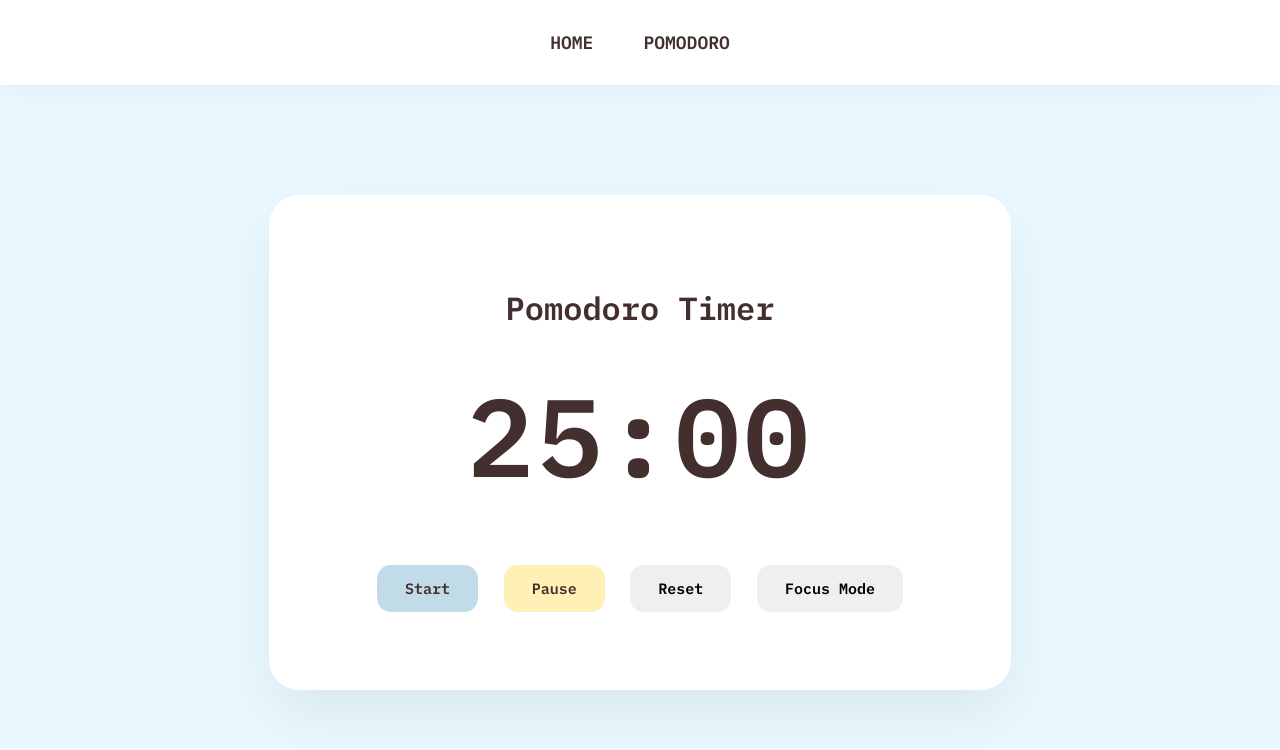
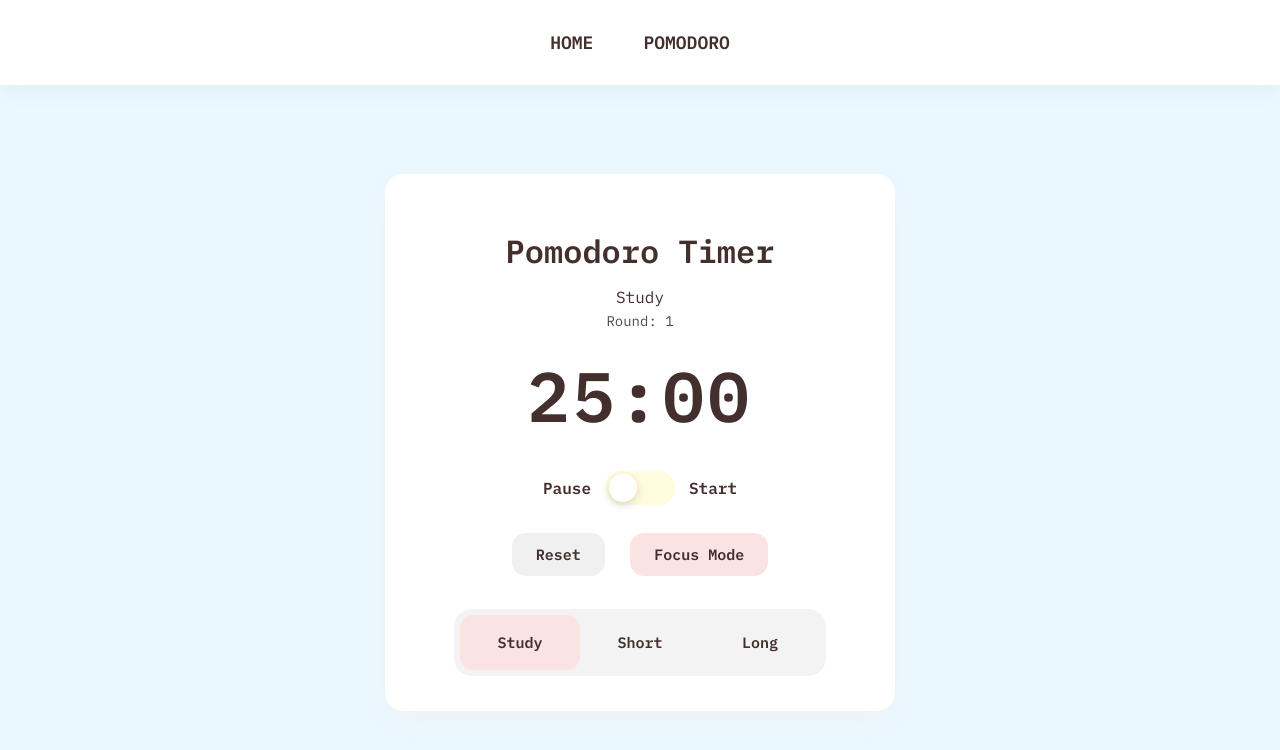
Before and after one commit to littletwinn/study-planner, a plain HTML site: page pomodoro.html in a window 1280 px wide. Drawn offline with Linux system fonts and the light colour scheme.

Commit message:
Add files via upload

```diff
--- a/pomodoro.html
+++ b/pomodoro.html
@@ -15,7 +15,7 @@ body{
   display:flex;
   flex-direction:column;
   height:100vh;
-  background:#eaf8ff; /* ฟ้าอ่อน สดใสกว่าเดิม */
+  background:#eaf8ff;
 }
 
 /* ===== NAVBAR ===== */
@@ -38,7 +38,7 @@ body{
 }
 
 .navbar a:hover{
-  color:#fff1b5;
+  color:#ffd8d8;
 }
 
 /* ===== MAIN ===== */
@@ -49,34 +49,89 @@ body{
   align-items:center;
 }
 
+/* ===== CARD ===== */
 .timer-card{
   background:#ffffff;
-  padding:70px 100px;
-  border-radius:30px;
+  padding:35px 45px;   /* ลด padding */
+  border-radius:18px;  /* ลดความโค้ง */
   text-align:center;
-  box-shadow:0 25px 60px rgba(0,0,0,0.07);
-  transition:0.3s;
+  box-shadow:0 10px 25px rgba(0,0,0,0.05);
+  border:none;         /* ❌ ตัดขอบออก */
+  max-width:420px;     /* ลดขนาด card */
+  width:90%;
+  transition:0.4s;
 }
 
 h1{
   color:#43302e;
   font-weight:600;
-  margin-bottom:35px;
+  margin-bottom:15px;
 }
 
-/* ===== TIMER ===== */
+#mode{
+  font-size:16px;
+  margin-bottom:5px;
+  color:#43302e;
+}
+
+#round{
+  font-size:14px;
+  margin-bottom:20px;
+  opacity:0.7;
+}
+
 .time{
-  font-size:110px;        /* ใหญ่ขึ้น */
-  font-weight:600;        /* หนา */
+  font-size:70px;
+  font-weight:600;
   color:#43302e;
-  margin:25px 0 50px 0;
+  margin:20px 0 30px 0;
   letter-spacing:3px;
-  transition:0.3s ease;
+}
+
+/* ===== TOGGLE SWITCH ===== */
+.toggle-container{
+  display:flex;
+  justify-content:center;
+  align-items:center;
+  gap:14px;
+  margin-bottom:20px;
+  font-weight:600;
+  color:#43302e;
+}
+
+.toggle-switch{
+  width:70px;
+  height:34px;
+  background:#fffcdd;
+  border-radius:50px;
+  position:relative;
+  cursor:pointer;
+  transition:0.3s;
+}
+
+.toggle-circle{
+  width:28px;
+  height:28px;
+  background:white;
+  border-radius:50%;
+  position:absolute;
+  top:3px;
+  left:4px;
+  transition:0.3s;
+  box-shadow:0 3px 8px rgba(0,0,0,0.15);
+}
+
+.toggle-switch.active{
+  background:#d9f2ff;
+}
+
+.toggle-switch.active .toggle-circle{
+  transform:translateX(34px);
 }
 
 /* ===== BUTTONS ===== */
 button{
-  padding:14px 28px;
+  padding:12px 24px;
   margin:8px;
   border:none;
   border-radius:14px;
@@ -92,39 +147,51 @@ button:hover{
   box-shadow:0 8px 20px rgba(0,0,0,0.08);
 }
 
-/* Start + Focus */
-button:nth-child(1),
-button:nth-child(4){
-  background:#fff1b5;
+.reset-btn{
+  background:#f0f0f0;
   color:#43302e;
 }
 
-/* Pause + Reset */
-button:nth-child(2),
-button:nth-child(3){
-  background:#c1dbe8;
+.focus-btn{
+  background:#ffd8d8;
   color:#43302e;
+  transition:0.4s;
 }
 
-/* ===== FOCUS MODE ===== */
+/* ===== OVERLAY ===== */
 .overlay{
   position:fixed;
   inset:0;
-  background:#fff1b5;
-  display:none;
+  background:#ffd8d8;
+  opacity:0;
+  visibility:hidden;
+  display:flex;
   justify-content:center;
   align-items:center;
   flex-direction:column;
   z-index:999;
-  transition:0.4s;
+  transition:opacity 0.35s ease;
 }
 
 .overlay.active{
-  display:flex;
+  opacity:1;
+  visibility:visible;
+}
+
+#modeFocus{
+  font-size:22px;
+  margin-bottom:10px;
+  color:#43302e;
+}
+
+#roundFocus{
+  font-size:18px;
+  margin-bottom:20px;
+  opacity:0.7;
 }
 
 .focus-time{
-  font-size:220px;     /* ใหญ่เต็มจอ */
+  font-size:200px;
   font-weight:600;
   color:#43302e;
   letter-spacing:5px;
@@ -139,11 +206,42 @@ button:nth-child(3){
   border:none;
   color:#43302e;
   cursor:pointer;
-  transition:0.3s;
 }
 
-.close-btn:hover{
-  transform:scale(1.2);
+/* ===== SEGMENT ===== */
+.segment-container{
+  position:relative;
+  display:flex;
+  width:360px;
+  margin:25px auto 0;
+  background:#f3f3f3;
+  border-radius:18px;
+  padding:6px;
+  overflow:hidden;
+}
+
+.segment-btn{
+  flex:1;
+  border:none;
+  background:transparent;
+  padding:10px 0;
+  font-family:inherit;
+  font-weight:600;
+  cursor:pointer;
+  z-index:2;
+  color:#43302e;
+}
+
+.segment-indicator{
+  position:absolute;
+  top:6px;
+  left:6px;
+  width:calc((100% - 12px) / 3);
+  height:calc(100% - 12px);
+  border-radius:14px;
+  transition:0.35s cubic-bezier(.4,1.3,.6,1), background 0.3s;
+  background:#ffd8d8;
+  z-index:1;
 }
 
 </style>
@@ -152,86 +250,53 @@ button:nth-child(3){
 <body>
 
 <div class="navbar">
-  <a href="homep.html">HOME</a>
+  <a href="index.html">HOME</a>
   <a href="pomodoro.html">POMODORO</a>
 </div>
 
 <div class="main">
   <div class="timer-card">
     <h1>Pomodoro Timer</h1>
+    <div id="mode">Study</div>
+    <div id="round">Round: 1</div>
     <div id="timer" class="time">25:00</div>
 
-    <button onclick="startTimer()">Start</button>
-    <button onclick="pauseTimer()">Pause</button>
-    <button onclick="resetTimer()">Reset</button>
-    <button onclick="openFocus()">Focus Mode</button>
+    <!-- ✅ TOGGLE SWITCH -->
+    <div class="toggle-container">
+      <span>Pause</span>
+      <div class="toggle-switch" onclick="toggleTimer()" id="toggleSwitch">
+        <div class="toggle-circle"></div>
+      </div>
+      <span>Start</span>
+    </div>
+
+    <button class="reset-btn" onclick="resetTimer()">Reset</button>
+    <button class="focus-btn" onclick="openFocus()">Focus Mode</button>
+
+    <div class="segment-container">
+      <div class="segment-indicator" id="segmentIndicator"></div>
+
+      <button class="segment-btn active"
+              onclick="changeMode('focus', this, 0)">Study</button>
+
+      <button class="segment-btn"
+              onclick="changeMode('short', this, 1)">Short</button>
+
+      <button class="segment-btn"
+              onclick="changeMode('long', this, 2)">Long</button>
+    </div>
+
   </div>
 </div>
 
+<!-- ✅ OVERLAY ครบ -->
 <div id="focusOverlay" class="overlay">
   <button class="close-btn" onclick="closeFocus()">✕</button>
+  <div id="modeFocus">Study</div>
+  <div id="roundFocus">Round: 1</div>
   <div id="focusTimer" class="focus-time">25:00</div>
 </div>
 
-<script>
-let minutes = 25;
-let seconds = 0;
-let timer;
-let isRunning = false;
-
-function updateDisplay(){
-  const formatted =
-    String(minutes).padStart(2,"0")+":"+
-    String(seconds).padStart(2,"0");
-
-  document.getElementById("timer").innerText = formatted;
-  document.getElementById("focusTimer").innerText = formatted;
-}
-
-function startTimer(){
-  if(isRunning) return;
-  isRunning = true;
-
-  timer = setInterval(()=>{
-    if(seconds===0){
-      if(minutes===0){
-        clearInterval(timer);
-        isRunning=false;
-        alert("Time's up!");
-        return;
-      }
-      minutes--;
-      seconds=59;
-    }else{
-      seconds--;
-    }
-    updateDisplay();
-  },1000);
-}
-
-function pauseTimer(){
-  clearInterval(timer);
-  isRunning=false;
-}
-
-function resetTimer(){
-  clearInterval(timer);
-  isRunning=false;
-  minutes=25;
-  seconds=0;
-  updateDisplay();
-}
-
-function openFocus(){
-  document.getElementById("focusOverlay").classList.add("active");
-}
-
-function closeFocus(){
-  document.getElementById("focusOverlay").classList.remove("active");
-}
-
-updateDisplay();
-</script>
-
+<script src="script.js"></script>
 </body>
 </html>
--- a/script.js
+++ b/script.js
@@ -1,3 +1,5 @@
+const alarm = new Audio("sound.mp3");
+
 let minutes = 25;
 let seconds = 0;
 let timer;
@@ -7,17 +9,25 @@ let mode = "focus"; // focus | short | long
 let round = 1;
 
 function updateDisplay() {
-  document.getElementById("timer").innerText =
-    `${String(minutes).padStart(2, "0")}:${String(seconds).padStart(2, "0")}`;
+  const formatted =
+    String(minutes).padStart(2, "0") + ":" +
+    String(seconds).padStart(2, "0");
+
+  document.getElementById("timer").innerText = formatted;
+  document.getElementById("focusTimer").innerText = formatted;
 
   document.getElementById("round").innerText = "Round: " + round;
+  document.getElementById("roundFocus").innerText = "Round: " + round;
 
-  document.getElementById("mode").innerText =
+  const modeText =
     mode === "focus"
-      ? "Focus Time"
+      ? "Study"
       : mode === "short"
       ? "Short Break"
       : "Long Break";
+
+  document.getElementById("mode").innerText = modeText;
+  document.getElementById("modeFocus").innerText = modeText;
 }
 
 function startTimer() {
@@ -35,6 +45,7 @@ function startTimer() {
     } else {
       seconds--;
     }
+
     updateDisplay();
   }, 1000);
 }
@@ -47,14 +58,21 @@ function pauseTimer() {
 function resetTimer() {
   clearInterval(timer);
   isRunning = false;
-  mode = "focus";
+
   round = 1;
-  minutes = 25;
+
+  if(mode === "focus") minutes = 25;
+  else if(mode === "short") minutes = 5;
+  else minutes = 15;
+
   seconds = 0;
+
   updateDisplay();
+  updateBackground();
 }
+function switchMode() {
+  alarm.play();
 
-function switchMode() {
   clearInterval(timer);
   isRunning = false;
 
@@ -66,16 +84,108 @@ function switchMode() {
       mode = "short";
       minutes = 5;
     }
-    seconds = 0;
   } else {
     mode = "focus";
     round++;
     minutes = 25;
-    seconds = 0;
   }
 
+  seconds = 0;
+
   updateDisplay();
+  updateBackground();
   startTimer();
 }
 
+function openFocus(){
+  document.getElementById("focusOverlay").classList.add("active");
+}
+
+function closeFocus(){
+  document.getElementById("focusOverlay").classList.remove("active");
+}
+
+function changeMode(selectedMode, btn, index){
+  clearInterval(timer);
+  isRunning = false;
+
+  mode = selectedMode;
+
+  if(mode === "focus"){
+    minutes = 25;
+  }
+  else if(mode === "short"){
+    minutes = 5;
+  }
+  else{
+    minutes = 15;
+  }
+
+  seconds = 0;
+
+  updateDisplay();
+  updateBackground();
+
+  // ===== SEGMENT INDICATOR =====
+  const indicator = document.getElementById("segmentIndicator");
+  if(indicator && index !== undefined){
+    indicator.style.transform = `translateX(${index * 100}%)`;
+  }
+
+  // ===== ACTIVE BUTTON =====
+  document.querySelectorAll(".segment-btn").forEach(b =>
+    b.classList.remove("active")
+  );
+
+  if(btn) btn.classList.add("active");
+
+  const toggle = document.getElementById("toggleSwitch");
+  if(toggle) toggle.classList.remove("active");
+}
+
+function updateBackground(){
+  const overlay = document.getElementById("focusOverlay");
+  const card = document.querySelector(".timer-card");
+  const focusBtn = document.querySelector(".focus-btn");
+  const indicator = document.getElementById("segmentIndicator");
+
+  let themeColor;
+
+  if (mode === "focus") {
+     themeColor = "#fce3e3";
+  }
+  else if (mode === "short") {
+     themeColor = "#fffac4";
+  }
+  else {
+     themeColor = "#eef7ac";
+  }
+
+  // 🔹 เปลี่ยนสี overlay
+  if(overlay) overlay.style.backgroundColor = themeColor;
+
+  // 🔹 เปลี่ยนเงา card แทน border (เพราะไม่มี border แล้ว)
+  if(card) card.style.boxShadow = `0 10px 25px ${themeColor}40`;
+
+  // 🔹 ปุ่ม focus
+  if(focusBtn) focusBtn.style.backgroundColor = themeColor;
+
+  // 🔹 indicator
+  if(indicator) indicator.style.backgroundColor = themeColor;
+}
+
+function toggleTimer(){
+  const toggle = document.getElementById("toggleSwitch");
+
+  if(isRunning){
+    pauseTimer();
+    if(toggle) toggle.classList.remove("active");
+  }else{
+    startTimer();
+    if(toggle) toggle.classList.add("active");
+  }
+}
+
+// เรียกครั้งแรก
 updateDisplay();
+updateBackground();
```
Also changed, not shown: index.html (+1 -1 lines), 1 other file.
